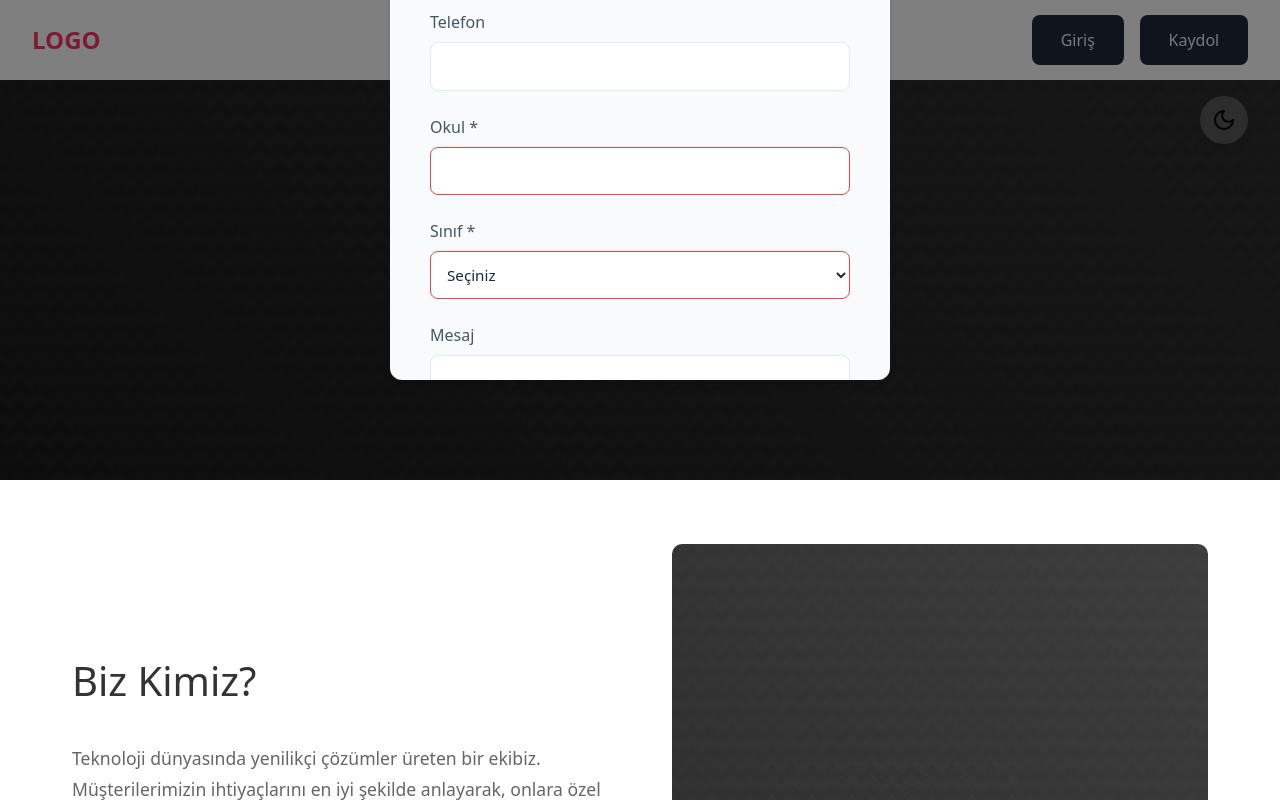
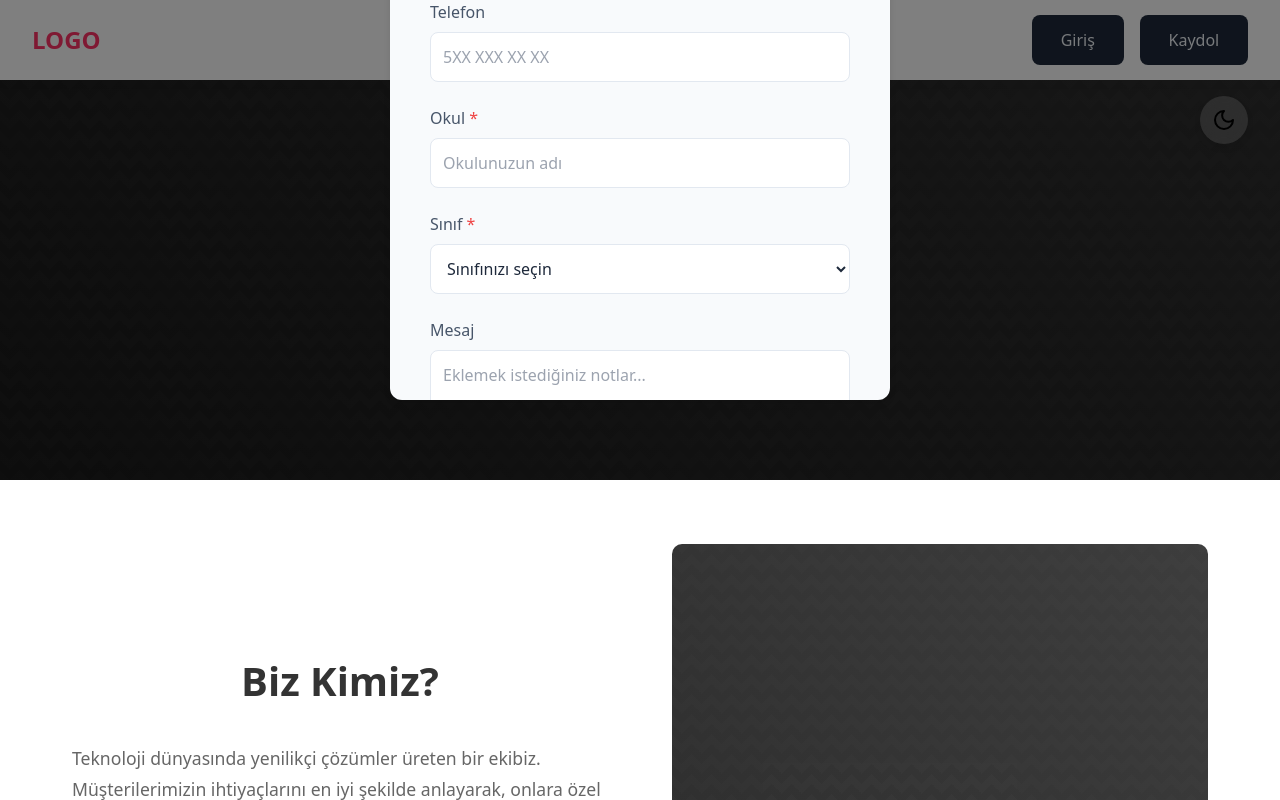
Before and after one commit to alifuatakbas/e-math-frontend, a Next.js app: page /hakkimizda in a window 1280 px wide. Both pictures are taken after a click on the button "Başvuru". Shown: the top 800 px of the page. Built offline with nearby package versions, Linux system fonts and the light colour scheme.

Commit message:
basvuru ekrani

```diff
--- a/app/components/Basvuru_Form.tsx
+++ b/app/components/Basvuru_Form.tsx
@@ -1,5 +1,5 @@
 "use client";
-import React, { useState } from 'react';
+import React, { useState, useEffect } from 'react';
 import styles from '../styles/BasvuruForm.module.css';
 
 interface ApplicationFormProps {
@@ -8,6 +8,7 @@ interface ApplicationFormProps {
 }
 
 const ApplicationForm: React.FC<ApplicationFormProps> = ({ isOpen, onClose }) => {
+  const [isDarkMode, setIsDarkMode] = useState(false);
   const [formData, setFormData] = useState({
     fullName: '',
     email: '',
@@ -17,9 +18,41 @@ const ApplicationForm: React.FC<ApplicationFormProps> = ({ isOpen, onClose }) =>
     message: ''
   });
 
+  useEffect(() => {
+    const theme = localStorage.getItem('theme');
+    setIsDarkMode(theme === 'dark');
+
+    const observer = new MutationObserver((mutations) => {
+      mutations.forEach((mutation) => {
+        if (mutation.target.nodeName === 'HTML') {
+          const isDark = document.documentElement.classList.contains('dark-theme');
+          setIsDarkMode(isDark);
+        }
+      });
+    });
+
+    observer.observe(document.documentElement, {
+      attributes: true,
+      attributeFilter: ['class'],
+    });
+
+    return () => observer.disconnect();
+  }, []);
+
+  useEffect(() => {
+    if (isOpen) {
+      document.body.style.overflow = 'hidden';
+    } else {
+      document.body.style.overflow = 'unset';
+    }
+
+    return () => {
+      document.body.style.overflow = 'unset';
+    };
+  }, [isOpen]);
+
   const handleSubmit = async (e: React.FormEvent) => {
     e.preventDefault();
-
     try {
       const response = await fetch(`${process.env.NEXT_PUBLIC_API_URL}/applications`, {
         method: 'POST',
@@ -32,6 +65,14 @@ const ApplicationForm: React.FC<ApplicationFormProps> = ({ isOpen, onClose }) =>
       if (response.ok) {
         alert('Başvurunuz başarıyla alındı!');
         onClose();
+        setFormData({
+          fullName: '',
+          email: '',
+          phone: '',
+          school: '',
+          grade: '',
+          message: ''
+        });
       } else {
         alert('Başvuru gönderilirken bir hata oluştu.');
       }
@@ -44,30 +85,35 @@ const ApplicationForm: React.FC<ApplicationFormProps> = ({ isOpen, onClose }) =>
   if (!isOpen) return null;
 
   return (
-    <div className={styles.modalOverlay}>
-      <div className={styles.modalContent}>
+    <div className={styles.modalOverlay} onClick={onClose}>
+      <div
+        className={`${styles.modalContent} ${isDarkMode ? styles.darkMode : ''}`}
+        onClick={e => e.stopPropagation()}
+      >
         <button className={styles.closeButton} onClick={onClose}>×</button>
         <h2>Başvuru Formu</h2>
         <form onSubmit={handleSubmit}>
           <div className={styles.formGroup}>
-            <label htmlFor="fullName">Ad Soyad *</label>
+            <label className={styles.required} htmlFor="fullName">Ad Soyad</label>
             <input
               type="text"
               id="fullName"
               required
               value={formData.fullName}
               onChange={(e) => setFormData({...formData, fullName: e.target.value})}
+              placeholder="Adınız ve soyadınız"
             />
           </div>
 
           <div className={styles.formGroup}>
-            <label htmlFor="email">E-posta *</label>
+            <label className={styles.required} htmlFor="email">E-posta</label>
             <input
               type="email"
               id="email"
               required
               value={formData.email}
               onChange={(e) => setFormData({...formData, email: e.target.value})}
+              placeholder="ornek@email.com"
             />
           </div>
 
@@ -78,34 +124,35 @@ const ApplicationForm: React.FC<ApplicationFormProps> = ({ isOpen, onClose }) =>
               id="phone"
               value={formData.phone}
               onChange={(e) => setFormData({...formData, phone: e.target.value})}
+              placeholder="5XX XXX XX XX"
             />
           </div>
 
           <div className={styles.formGroup}>
-            <label htmlFor="school">Okul *</label>
+            <label className={styles.required} htmlFor="school">Okul</label>
             <input
               type="text"
               id="school"
               required
               value={formData.school}
               onChange={(e) => setFormData({...formData, school: e.target.value})}
+              placeholder="Okulunuzun adı"
             />
           </div>
 
           <div className={styles.formGroup}>
-            <label htmlFor="grade">Sınıf *</label>
+            <label className={styles.required} htmlFor="grade">Sınıf</label>
             <select
               id="grade"
               required
               value={formData.grade}
               onChange={(e) => setFormData({...formData, grade: e.target.value})}
             >
-              <option value="">Seçiniz</option>
-              <option value="9">9. Sınıf</option>
-              <option value="10">10. Sınıf</option>
-              <option value="11">11. Sınıf</option>
-              <option value="12">12. Sınıf</option>
-              <option value="mezun">Mezun</option>
+              <option value="">Sınıfınızı seçin</option>
+              <option value="5">5. Sınıf</option>
+              <option value="6">6. Sınıf</option>
+              <option value="7">7. Sınıf</option>
+              <option value="8">8. Sınıf</option>
             </select>
           </div>
 
@@ -115,6 +162,7 @@ const ApplicationForm: React.FC<ApplicationFormProps> = ({ isOpen, onClose }) =>
               id="message"
               value={formData.message}
               onChange={(e) => setFormData({...formData, message: e.target.value})}
+              placeholder="Eklemek istediğiniz notlar..."
             />
           </div>
 
--- a/app/components/Navbar.tsx
+++ b/app/components/Navbar.tsx
@@ -3,7 +3,7 @@ import React, { useState, useEffect } from 'react';
 import Link from 'next/link';
 import { useRouter } from 'next/navigation';
 import styles from '../styles/Navbar.module.css';
-import Basvuru_Form from "@/app/components/Basvuru_Form";
+import Basvuru_Form from "../components/Basvuru_Form";
 
 interface User {
   full_name: string;
--- a/app/styles/BasvuruForm.module.css
+++ b/app/styles/BasvuruForm.module.css
@@ -18,18 +18,15 @@
   border-radius: 12px;
   width: 90%;
   max-width: 500px;
-  max-height: 85vh;
+  max-height: 90vh;
   overflow-y: auto;
   position: relative;
   box-shadow: 0 4px 6px rgba(0, 0, 0, 0.1);
 }
 
-.modalContent h2 {
-  margin-bottom: 1.5rem;
-  font-size: 1.5rem;
-  font-weight: 600;
-  color: #1E293B;
-  text-align: center;
+.modalContent.darkMode {
+  background-color: #0F172A;
+  color: #F1F5F9;
 }
 
 .closeButton {
@@ -41,17 +38,28 @@
   font-size: 1.5rem;
   cursor: pointer;
   color: #64748B;
-  width: 32px;
-  height: 32px;
-  display: flex;
-  align-items: center;
-  justify-content: center;
-  border-radius: 50%;
-  transition: background-color 0.2s;
+  padding: 5px 10px;
+  border-radius: 4px;
 }
 
 .closeButton:hover {
-  background-color: #EEF2F7;
+  background-color: rgba(0, 0, 0, 0.1);
+}
+
+.darkMode .closeButton:hover {
+  background-color: rgba(255, 255, 255, 0.1);
+}
+
+h2 {
+  margin-bottom: 2rem;
+  color: #1E293B;
+  text-align: center;
+  font-size: 1.5rem;
+  font-weight: 600;
+}
+
+.darkMode h2 {
+  color: #F1F5F9;
 }
 
 .formGroup {
@@ -61,8 +69,17 @@
 .formGroup label {
   display: block;
   margin-bottom: 0.5rem;
+  color: #475569;
   font-weight: 500;
-  color: #475569;
+}
+
+.darkMode .formGroup label {
+  color: #CBD5E1;
+}
+
+.required::after {
+  content: ' *';
+  color: #EF4444;
 }
 
 .formGroup input,
@@ -72,10 +89,18 @@
   padding: 0.75rem;
   border: 1px solid #E2E8F0;
   border-radius: 8px;
+  font-size: 1rem;
+  color: #1E293B;
   background-color: white;
-  color: #1E293B;
-  font-size: 0.95rem;
-  transition: border-color 0.2s;
+  transition: all 0.2s;
+}
+
+.darkMode .formGroup input,
+.darkMode .formGroup select,
+.darkMode .formGroup textarea {
+  background-color: #1E293B;
+  border-color: #334155;
+  color: #F1F5F9;
 }
 
 .formGroup input:focus,
@@ -98,9 +123,9 @@
   color: white;
   border: none;
   border-radius: 8px;
-  cursor: pointer;
   font-size: 1rem;
   font-weight: 500;
+  cursor: pointer;
   transition: background-color 0.2s;
 }
 
@@ -108,85 +133,23 @@
   background-color: #2563EB;
 }
 
-/* Dark mode styles */
-:global(.dark-theme) .modalContent {
-  background-color: #0F172A;
-  color: #F1F5F9;
+.darkMode .submitButton {
+  background-color: #3B82F6;
 }
 
-:global(.dark-theme) .modalContent h2 {
-  color: #F1F5F9;
+.darkMode .submitButton:hover {
+  background-color: #2563EB;
 }
 
-:global(.dark-theme) .formGroup label {
-  color: #CBD5E1;
-}
-
-:global(.dark-theme) .formGroup input,
-:global(.dark-theme) .formGroup select,
-:global(.dark-theme) .formGroup textarea {
-  background-color: #1E293B;
-  border-color: #334155;
-  color: #F1F5F9;
-}
-
-:global(.dark-theme) .formGroup input:focus,
-:global(.dark-theme) .formGroup select:focus,
-:global(.dark-theme) .formGroup textarea:focus {
-  border-color: #3B82F6;
-  box-shadow: 0 0 0 3px rgba(59, 130, 246, 0.2);
-}
-
-:global(.dark-theme) .closeButton {
-  color: #94A3B8;
-}
-
-:global(.dark-theme) .closeButton:hover {
-  background-color: #1E293B;
-}
-
-/* Scrollbar styles */
-.modalContent::-webkit-scrollbar {
-  width: 8px;
-}
-
-.modalContent::-webkit-scrollbar-track {
-  background: transparent;
-}
-
-.modalContent::-webkit-scrollbar-thumb {
-  background-color: #CBD5E1;
-  border-radius: 4px;
-}
-
-:global(.dark-theme) .modalContent::-webkit-scrollbar-thumb {
-  background-color: #475569;
-}
-
-/* Form validation styles */
-.formGroup input:invalid,
-.formGroup select:invalid {
-  border-color: #EF4444;
-}
-
-.required::after {
-  content: ' *';
-  color: #EF4444;
-}
-
-/* Mobile responsiveness */
 @media (max-width: 640px) {
   .modalContent {
     padding: 1.5rem;
-  }
-
-  .modalContent h2 {
-    font-size: 1.25rem;
+    width: 95%;
   }
 
   .formGroup input,
   .formGroup select,
   .formGroup textarea {
-    font-size: 16px; /* Prevents zoom on mobile */
+    font-size: 16px;
   }
 }
```
